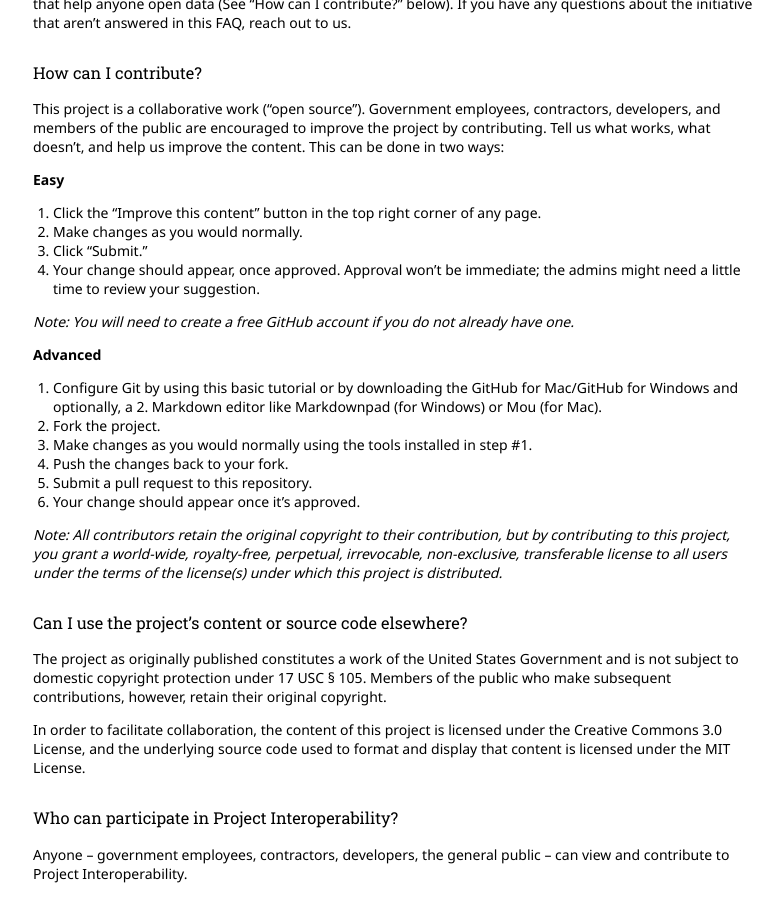
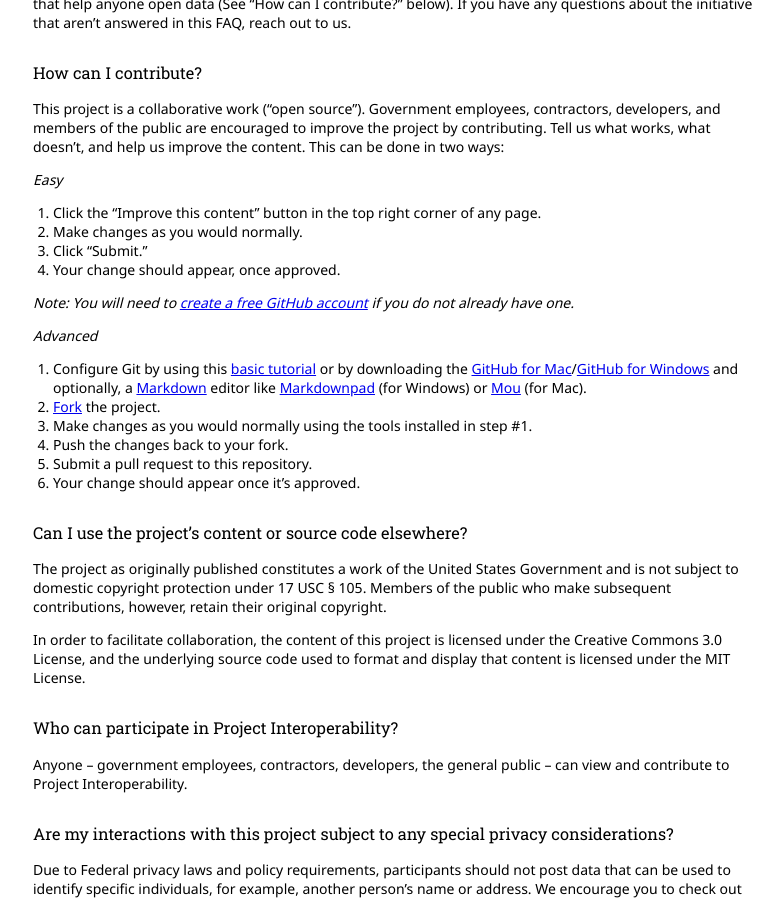
Before and after one commit to Project-Interoperability/project-interoperability.github.io, a Jekyll site: the page built from faq.md, in a window 1280 px wide and 900 px high, scrolled down 516 px. Shown: the whole window, without its empty margins (247-1030 px from the left). Built offline with Jekyll 4.4.1, drawn with Linux system fonts in a browser that asks for light colours; nearby versions of some CDN libraries.

Commit message:
Update faq.md
formatting on list

```diff
--- a/faq.md
+++ b/faq.md
@@ -26,23 +26,23 @@ Help the United States Government increase our ability to share information resp
 
 This project is a collaborative work (“open source”). Government employees, contractors, developers, and members of the public are encouraged to improve the project by contributing. Tell us what works, what doesn’t, and help us improve the content. This can be done in two ways:
 
-**Easy**
-1. Click the “Improve this content” button in the top right corner of any page.
+*Easy*
+
+1. Click the "Improve this content" button in the top right corner of any page.
 2. Make changes as you would normally.
-3. Click “Submit.”
-4. Your change should appear, once approved. Approval won’t be immediate; the admins might need a little time to review your suggestion.
+3. Click "Submit."
+4. Your change should appear, once approved.
 
-*Note: You will need to create a free GitHub account if you do not already have one.*
+*Note: You will need to [create a free GitHub account](https://github.com/signup/free) if you do not already have one.*
 
-**Advanced**
-1. Configure Git by using this basic tutorial or by downloading the GitHub for Mac/GitHub for Windows and optionally, a 2. Markdown editor like Markdownpad (for Windows) or Mou (for Mac).
-3. Fork the project.
-4. Make changes as you would normally using the tools installed in step #1.
-5. Push the changes back to your fork.
-6. Submit a pull request to this repository.
-7. Your change should appear once it’s approved.
+*Advanced*
 
-*Note: All contributors retain the original copyright to their contribution, but by contributing to this project, you grant a world-wide, royalty-free, perpetual, irrevocable, non-exclusive, transferable license to all users under the terms of the license(s) under which this project is distributed.*
+1. Configure Git by using this [basic tutorial](https://help.github.com/articles/set-up-git) or by downloading the [GitHub for Mac](http://mac.github.com/)/[GitHub for Windows](http://windows.github.com/) and optionally, a [Markdown](http://daringfireball.net/projects/markdown/) editor like [Markdownpad](http://markdownpad.com) (for Windows) or [Mou](http://mouapp.com/) (for Mac).
+2. [Fork](https://help.github.com/articles/fork-a-repo) the project.
+3. Make changes as you would normally using the tools installed in step #1.
+4. Push the changes back to your fork.
+5. Submit a pull request to this repository.
+6. Your change should appear once it's approved.
 
 ###Can I use the project’s content or source code elsewhere?
 
```
